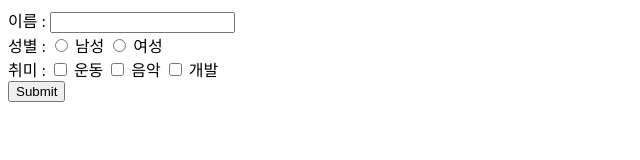
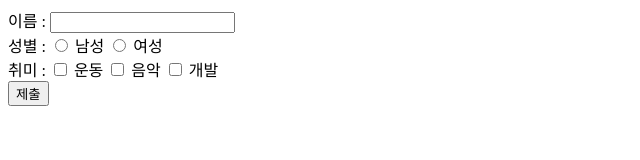
Before and after one commit to Jang-seungminn/gitwebhosting, a plain HTML site: page 7_chap2_practice_sm.html in a window 1280 px wide. Shown: the full height of the page, 0-640 px from the left. Drawn offline with Linux system fonts and the light colour scheme.

Commit message:
Update 7_chap2_practice_sm.html

```diff
--- a/7_chap2_practice_sm.html
+++ b/7_chap2_practice_sm.html
@@ -23,7 +23,7 @@
         <input type="checkbox" name="hobby">
         <label for="hobby">개발</label>
         <br>
-        <input type="submit">
+        <input type="submit" value="제출">
 
     </form>
 </body>
```
